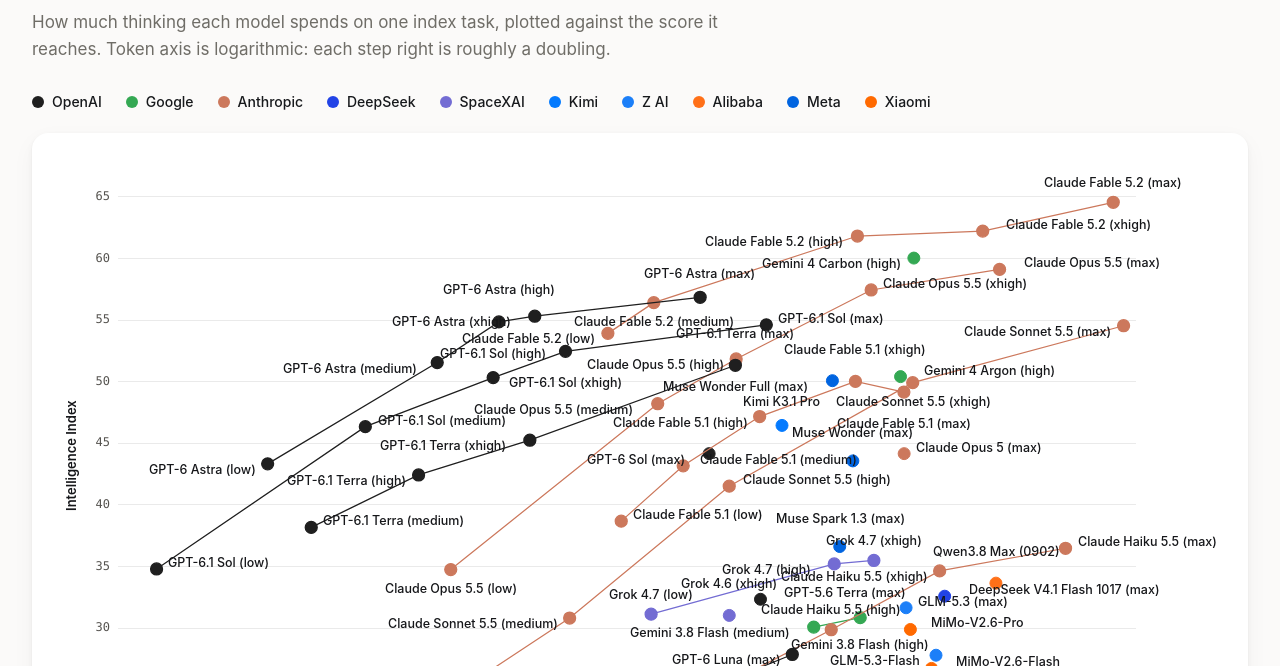
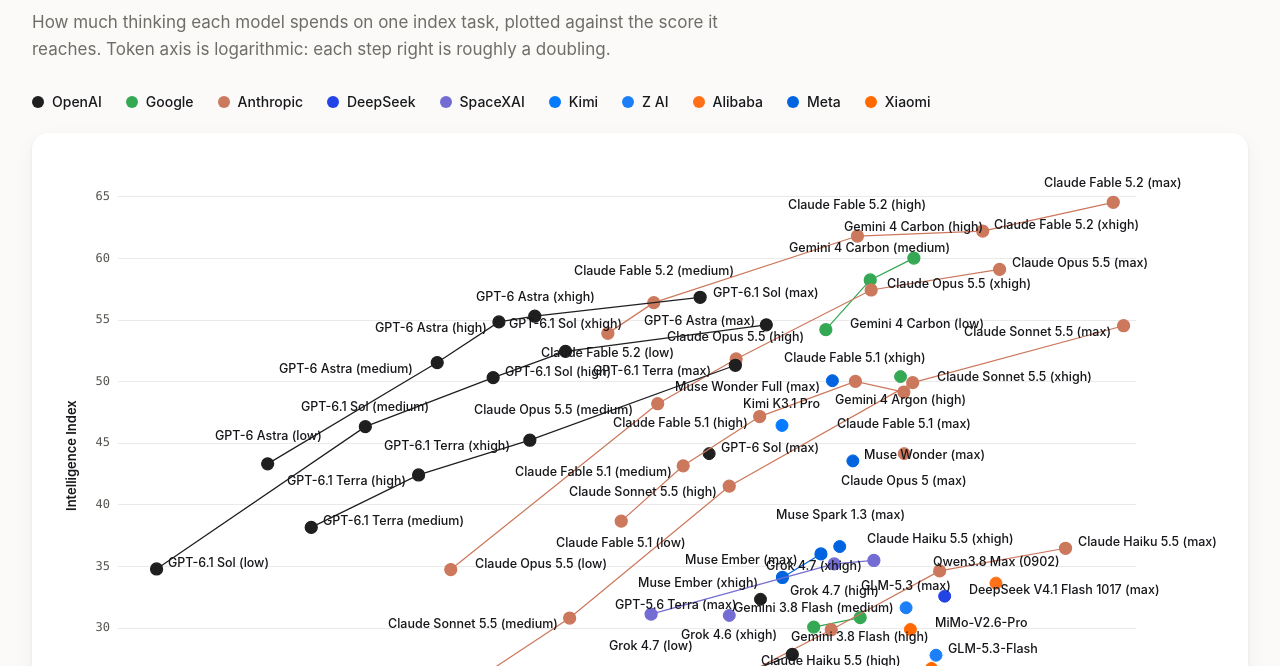
Before and after one commit to kevinlin/kevinlin.github.io, a plain HTML site: page artefacts/everything-llm/score-vs-output-tokens-per-task/index.html in a window 1280 px wide. Shown: the part 134-800 px from the top of the page. Drawn offline with Linux system fonts and the light colour scheme.

Commit message:
chore: sync artefacts

```diff
--- a/artefacts/everything-llm/score-vs-output-tokens-per-task/index.html
+++ b/artefacts/everything-llm/score-vs-output-tokens-per-task/index.html
@@ -368,7 +368,7 @@ td.num, th.num {
       </div>
     </details>
 
-    <p class="note">Source: <a href="https://artificialanalysis.ai/evaluations/artificial-analysis-intelligence-index">Artificial Analysis Intelligence Index</a> v5.0, retrieved 10 November 2026. Scores are not comparable with the v4.3.2 versions of this chart: v5.0 runs nine evaluations, dropping GDPval-AA, SciCode and long-context reasoning, replacing Humanity’s Last Exam and CritPt with HLE-Diamond and CritPt v2 (hard subset), and adding FrontierCode 2.0 and Terminal-Bench-Science 0.1. Most models score lower under v5.0 and spend roughly twice the tokens per task. Output tokens per task counts reasoning plus answer tokens. Connected points are the same model at different reasoning-effort settings. Use the legend to isolate a lab: hover to preview, click to keep it, click again to release. Several can be held at once. Models without a v5.0 score are left off until Artificial Analysis rescores them: all of Claude Sonnet 5 and GPT-5.6 Sol; GPT-6 Sol and Claude Opus 5 below max; Grok 4.6 at low, medium and high; GPT-5.6 Terra (high, xhigh) and GPT-5.6 Luna (xhigh); Claude Fable 5, Claude Opus 4.8, Muse Spark 1.2, Muse Spark 1.3 (xhigh), GLM-5.2, Kimi K3 and Qwen3.8 2.4T A95B. Gemini 3.8 Flash (low) has a v5.0 score and no published token measurement yet; GPT-5.5 Pro has neither.</p>
+    <p class="note">Source: <a href="https://artificialanalysis.ai/evaluations/artificial-analysis-intelligence-index">Artificial Analysis Intelligence Index</a> v5.0, retrieved 15 November 2026. Scores are not comparable with the v4.3.2 versions of this chart: v5.0 runs nine evaluations, dropping GDPval-AA, SciCode and long-context reasoning, replacing Humanity’s Last Exam and CritPt with HLE-Diamond and CritPt v2 (hard subset), and adding FrontierCode 2.0 and Terminal-Bench-Science 0.1. Most models score lower under v5.0 and spend roughly twice the tokens per task. Output tokens per task counts reasoning plus answer tokens. Connected points are the same model at different reasoning-effort settings. Use the legend to isolate a lab: hover to preview, click to keep it, click again to release. Several can be held at once. Models without a v5.0 score are left off until Artificial Analysis rescores them: all of Claude Sonnet 5 and GPT-5.6 Sol; GPT-6 Sol and Claude Opus 5 below max; Grok 4.6 at low, medium and high; GPT-5.6 Terra (high, xhigh) and GPT-5.6 Luna (xhigh); Claude Fable 5, Claude Opus 4.8, Muse Spark 1.2, Muse Spark 1.3 (xhigh), GLM-5.2, Kimi K3 and Qwen3.8 2.4T A95B. Gemini 3.8 Flash (low) has a v5.0 score and no published token measurement yet; GPT-5.5 Pro has neither.</p>
   </main>
 </div>
 
@@ -765,82 +765,88 @@ document.addEventListener('DOMContentLoaded', function () {
 
     families: [
       { name: 'GPT-6 Astra', provider: 'OpenAI', points: [
-          { x: 9126, y: 43.33, label: 'GPT-6 Astra (low)', al: 'left', ao: 8 },
-          { x: 18052, y: 51.55, label: 'GPT-6 Astra (medium)', al: 'left', ao: 16 },
-          { x: 23133, y: 54.85, label: 'GPT-6 Astra (high)', al: 'top', ao: 20 },
-          { x: 26724, y: 55.31, label: 'GPT-6 Astra (xhigh)', al: 'left', ao: 20 },
-          { x: 51973, y: 56.85, label: 'GPT-6 Astra (max)', al: 'top', ao: 12 } ] },
+          { x: 9126, y: 43.33, label: 'GPT-6 Astra (low)', al: 'top', ao: 16 },
+          { x: 18052, y: 51.55, label: 'GPT-6 Astra (medium)', al: 'left', ao: 20 },
+          { x: 23133, y: 54.85, label: 'GPT-6 Astra (high)', al: 'left', ao: 8 },
+          { x: 26724, y: 55.31, label: 'GPT-6 Astra (xhigh)', al: 'top', ao: 8 },
+          { x: 51973, y: 56.85, label: 'GPT-6 Astra (max)', al: 'bottom', ao: 12 } ] },
       { name: 'GPT-6.1 Sol', provider: 'OpenAI', points: [
           { x: 5838, y: 34.80, label: 'GPT-6.1 Sol (low)', al: 'right', ao: 8 },
-          { x: 13518, y: 46.35, label: 'GPT-6.1 Sol (medium)', al: 'right', ao: 8 },
-          { x: 22606, y: 50.33, label: 'GPT-6.1 Sol (high)', al: 'top', ao: 12 },
-          { x: 30241, y: 52.46, label: 'GPT-6.1 Sol (xhigh)', al: 'bottom', ao: 20 },
-          { x: 67824, y: 54.61, label: 'GPT-6.1 Sol (max)', al: 'right', ao: 8 } ] },
+          { x: 13518, y: 46.35, label: 'GPT-6.1 Sol (medium)', al: 'top', ao: 8 },
+          { x: 22606, y: 50.33, label: 'GPT-6.1 Sol (high)', al: 'right', ao: 8 },
+          { x: 30241, y: 52.46, label: 'GPT-6.1 Sol (xhigh)', al: 'top', ao: 16 },
+          { x: 67824, y: 54.61, label: 'GPT-6.1 Sol (max)', al: 'top', ao: 20 } ] },
       { name: 'GPT-6.1 Terra', provider: 'OpenAI', points: [
           { x: 10875, y: 38.17, label: 'GPT-6.1 Terra (medium)', al: 'right', ao: 8 },
           { x: 16746, y: 42.43, label: 'GPT-6.1 Terra (high)', al: 'left', ao: 8 },
-          { x: 26200, y: 45.25, label: 'GPT-6.1 Terra (xhigh)', al: 'left', ao: 20 },
-          { x: 59883, y: 51.33, label: 'GPT-6.1 Terra (max)', al: 'top', ao: 20 } ] },
+          { x: 26200, y: 45.25, label: 'GPT-6.1 Terra (xhigh)', al: 'left', ao: 16 },
+          { x: 59883, y: 51.33, label: 'GPT-6.1 Terra (max)', al: 'left', ao: 20 } ] },
       { name: 'GPT-6 Luna', provider: 'OpenAI', points: [
-          { x: 43893, y: 23.45, label: 'GPT-6 Luna (xhigh)', al: 'left', ao: 20 },
-          { x: 75296, y: 27.86, label: 'GPT-6 Luna (max)', al: 'left', ao: 8 } ] },
+          { x: 43893, y: 23.45, label: 'GPT-6 Luna (xhigh)', al: 'bottom', ao: 8 },
+          { x: 75296, y: 27.86, label: 'GPT-6 Luna (max)', al: 'bottom', ao: 16 } ] },
       { name: 'Claude Opus 5.5', provider: 'Anthropic', points: [
-          { x: 19060, y: 34.75, label: 'Claude Opus 5.5 (low)', tableLabel: 'Claude Opus 5.5 (low with fallback)', al: 'bottom', ao: 8 },
+          { x: 19060, y: 34.75, label: 'Claude Opus 5.5 (low)', tableLabel: 'Claude Opus 5.5 (low with fallback)', al: 'right', ao: 20 },
           { x: 43817, y: 48.21, label: 'Claude Opus 5.5 (medium)', tableLabel: 'Claude Opus 5.5 (medium with fallback)', al: 'left', ao: 20 },
-          { x: 60071, y: 51.84, label: 'Claude Opus 5.5 (high)', tableLabel: 'Claude Opus 5.5 (high with fallback)', al: 'left', ao: 8 },
-          { x: 103395, y: 57.44, label: 'Claude Opus 5.5 (xhigh)', tableLabel: 'Claude Opus 5.5 (xhigh with fallback)', al: 'right', ao: 8 },
-          { x: 173313, y: 59.11, label: 'Claude Opus 5.5 (max)', tableLabel: 'Claude Opus 5.5 (max with fallback)', al: 'right', ao: 20 } ] },
+          { x: 60071, y: 51.84, label: 'Claude Opus 5.5 (high)', tableLabel: 'Claude Opus 5.5 (high with fallback)', al: 'top', ao: 10 },
+          { x: 103395, y: 57.44, label: 'Claude Opus 5.5 (xhigh)', tableLabel: 'Claude Opus 5.5 (xhigh with fallback)', al: 'right', ao: 12 },
+          { x: 173313, y: 59.11, label: 'Claude Opus 5.5 (max)', tableLabel: 'Claude Opus 5.5 (max with fallback)', al: 'right', ao: 8 } ] },
       { name: 'Claude Fable 5.2', provider: 'Anthropic', points: [
-          { x: 35860, y: 53.92, label: 'Claude Fable 5.2 (low)', tableLabel: 'Claude Fable 5.2 (low with fallback)', al: 'left', ao: 8 },
-          { x: 43131, y: 56.41, label: 'Claude Fable 5.2 (medium)', tableLabel: 'Claude Fable 5.2 (medium with fallback)', al: 'bottom', ao: 8 },
-          { x: 97841, y: 61.82, label: 'Claude Fable 5.2 (high)', tableLabel: 'Claude Fable 5.2 (high with fallback)', al: 'left', ao: 10 },
-          { x: 161944, y: 62.22, label: 'Claude Fable 5.2 (xhigh)', tableLabel: 'Claude Fable 5.2 (xhigh with fallback)', al: 'right', ao: 20 },
+          { x: 35860, y: 53.92, label: 'Claude Fable 5.2 (low)', tableLabel: 'Claude Fable 5.2 (low with fallback)', al: 'bottom', ao: 8 },
+          { x: 43131, y: 56.41, label: 'Claude Fable 5.2 (medium)', tableLabel: 'Claude Fable 5.2 (medium with fallback)', al: 'top', ao: 20 },
+          { x: 97841, y: 61.82, label: 'Claude Fable 5.2 (high)', tableLabel: 'Claude Fable 5.2 (high with fallback)', al: 'top', ao: 20 },
+          { x: 161944, y: 62.22, label: 'Claude Fable 5.2 (xhigh)', tableLabel: 'Claude Fable 5.2 (xhigh with fallback)', al: 'right', ao: 8 },
           { x: 273776, y: 64.56, label: 'Claude Fable 5.2 (max)', tableLabel: 'Claude Fable 5.2 (max with fallback)', al: 'top', ao: 8 } ] },
       { name: 'Claude Fable 5.1', provider: 'Anthropic', points: [
-          { x: 37837, y: 38.68, label: 'Claude Fable 5.1 (low)', tableLabel: 'Claude Fable 5.1 (low with fallback)', al: 'right', ao: 8 },
-          { x: 48545, y: 43.17, label: 'Claude Fable 5.1 (medium)', tableLabel: 'Claude Fable 5.1 (medium with fallback)', al: 'right', ao: 12 },
+          { x: 37837, y: 38.68, label: 'Claude Fable 5.1 (low)', tableLabel: 'Claude Fable 5.1 (low with fallback)', al: 'bottom', ao: 10 },
+          { x: 48545, y: 43.17, label: 'Claude Fable 5.1 (medium)', tableLabel: 'Claude Fable 5.1 (medium with fallback)', al: 'left', ao: 8 },
           { x: 66031, y: 47.17, label: 'Claude Fable 5.1 (high)', tableLabel: 'Claude Fable 5.1 (high with fallback)', al: 'left', ao: 8 },
-          { x: 97059, y: 50.02, label: 'Claude Fable 5.1 (xhigh)', tableLabel: 'Claude Fable 5.1 (xhigh with fallback)', al: 'top', ao: 20 },
+          { x: 97059, y: 50.02, label: 'Claude Fable 5.1 (xhigh)', tableLabel: 'Claude Fable 5.1 (xhigh with fallback)', al: 'top', ao: 12 },
           { x: 117941, y: 49.16, label: 'Claude Fable 5.1 (max)', tableLabel: 'Claude Fable 5.1 (max with fallback)', al: 'bottom', ao: 20 } ] },
       { name: 'Claude Sonnet 5.5', provider: 'Anthropic', points: [
-          { x: 20856, y: 25.65, label: 'Claude Sonnet 5.5 (low)', tableLabel: 'Claude Sonnet 5.5 (low with fallback)', al: 'right', ao: 8 },
+          { x: 20856, y: 25.65, label: 'Claude Sonnet 5.5 (low)', tableLabel: 'Claude Sonnet 5.5 (low with fallback)', al: 'bottom', ao: 8 },
           { x: 30746, y: 30.82, label: 'Claude Sonnet 5.5 (medium)', tableLabel: 'Claude Sonnet 5.5 (medium with fallback)', al: 'left', ao: 8 },
-          { x: 58421, y: 41.52, label: 'Claude Sonnet 5.5 (high)', tableLabel: 'Claude Sonnet 5.5 (high with fallback)', al: 'right', ao: 10 },
-          { x: 122205, y: 49.92, label: 'Claude Sonnet 5.5 (xhigh)', tableLabel: 'Claude Sonnet 5.5 (xhigh with fallback)', al: 'bottom', ao: 8 },
+          { x: 58421, y: 41.52, label: 'Claude Sonnet 5.5 (high)', tableLabel: 'Claude Sonnet 5.5 (high with fallback)', al: 'left', ao: 8 },
+          { x: 122205, y: 49.92, label: 'Claude Sonnet 5.5 (xhigh)', tableLabel: 'Claude Sonnet 5.5 (xhigh with fallback)', al: 'right', ao: 20 },
           { x: 285387, y: 54.54, label: 'Claude Sonnet 5.5 (max)', tableLabel: 'Claude Sonnet 5.5 (max with fallback)', al: 'left', ao: 8 } ] },
       { name: 'Claude Haiku 5.5', provider: 'Anthropic', points: [
-          { x: 53335, y: 24.60, label: 'Claude Haiku 5.5 (medium)', al: 'top', ao: 8 },
-          { x: 88064, y: 29.87, label: 'Claude Haiku 5.5 (high)', al: 'top', ao: 8 },
-          { x: 136177, y: 34.64, label: 'Claude Haiku 5.5 (xhigh)', al: 'left', ao: 8 },
+          { x: 53335, y: 24.60, label: 'Claude Haiku 5.5 (medium)', al: 'left', ao: 20 },
+          { x: 88064, y: 29.87, label: 'Claude Haiku 5.5 (high)', al: 'bottom', ao: 20 },
+          { x: 136177, y: 34.64, label: 'Claude Haiku 5.5 (xhigh)', al: 'top', ao: 20 },
           { x: 225966, y: 36.48, label: 'Claude Haiku 5.5 (max)', al: 'right', ao: 8 } ] },
       { name: 'Grok 4.7', provider: 'SpaceXAI', points: [
-          { x: 42670, y: 31.13, label: 'Grok 4.7 (low)', al: 'top', ao: 8 },
-          { x: 89127, y: 35.21, label: 'Grok 4.7 (high)', al: 'left', ao: 20 },
-          { x: 104531, y: 35.49, label: 'Grok 4.7 (xhigh)', al: 'top', ao: 8 } ] },
+          { x: 42670, y: 31.13, label: 'Grok 4.7 (low)', al: 'bottom', ao: 20 },
+          { x: 89127, y: 35.21, label: 'Grok 4.7 (high)', al: 'bottom', ao: 16 },
+          { x: 104531, y: 35.49, label: 'Grok 4.7 (xhigh)', al: 'left', ao: 8 } ] },
+      { name: 'Gemini 4 Carbon', provider: 'Google', points: [
+          { x: 86165, y: 54.22, label: 'Gemini 4 Carbon (low)', al: 'right', ao: 20 },
+          { x: 103012, y: 58.26, label: 'Gemini 4 Carbon (medium)', al: 'top', ao: 20 },
+          { x: 122768, y: 60.03, label: 'Gemini 4 Carbon (high)', al: 'top', ao: 20 } ] },
+      { name: 'Muse Ember', provider: 'Meta', points: [
+          { x: 72365, y: 34.11, label: 'Muse Ember (xhigh)', al: 'left', ao: 20 },
+          { x: 84482, y: 36.02, label: 'Muse Ember (max)', al: 'left', ao: 20 } ] },
       { name: 'Gemini 3.8 Flash', provider: 'Google', points: [
-          { x: 82068, y: 30.08, label: 'Gemini 3.8 Flash (medium)', al: 'left', ao: 20 },
-          { x: 98940, y: 30.85, label: 'Gemini 3.8 Flash (high)', al: 'bottom', ao: 16 } ] }
+          { x: 82068, y: 30.08, label: 'Gemini 3.8 Flash (medium)', al: 'top', ao: 8 },
+          { x: 98940, y: 30.85, label: 'Gemini 3.8 Flash (high)', al: 'bottom', ao: 8 } ] }
     ],
 
     singles: [
       { x: 98733, y: 23.06, label: 'DeepSeek V4 Pro 0813 (max)', provider: 'DeepSeek', al: 'right', ao: 8 },
       { x: 138962, y: 32.59, label: 'DeepSeek V4.1 Flash 1017 (max)', provider: 'DeepSeek', al: 'right', ao: 20 },
-      { x: 122768, y: 60.03, label: 'Gemini 4 Carbon (high)', provider: 'Google', al: 'left', ao: 8 },
-      { x: 116368, y: 50.41, label: 'Gemini 4 Argon (high)', provider: 'Google', al: 'right', ao: 20 },
-      { x: 72239, y: 46.45, label: 'Kimi K3.1 Pro', provider: 'Kimi', al: 'top', ao: 12 },
-      { x: 118987, y: 31.65, label: 'GLM-5.3 (max)', provider: 'Z AI', al: 'right', ao: 8 },
-      { x: 134205, y: 27.80, label: 'GLM-5.3-Flash', provider: 'Z AI', al: 'left', ao: 12 },
-      { x: 170794, y: 33.65, label: 'Qwen3.8 Max (0902)', provider: 'Alibaba', al: 'top', ao: 20 },
-      { x: 91114, y: 36.62, label: 'Muse Spark 1.3 (max)', provider: 'Meta', al: 'top', ao: 16 },
-      { x: 96063, y: 43.57, label: 'Muse Wonder (max)', provider: 'Meta', al: 'top', ao: 16 },
-      { x: 88476, y: 50.08, label: 'Muse Wonder Full (max)', provider: 'Meta', al: 'left', ao: 20 },
-      { x: 53890, y: 44.16, label: 'GPT-6 Sol (max)', provider: 'OpenAI', al: 'left', ao: 20 },
-      { x: 66249, y: 32.34, label: 'GPT-5.6 Terra (max)', provider: 'OpenAI', al: 'right', ao: 20 },
+      { x: 116368, y: 50.41, label: 'Gemini 4 Argon (high)', provider: 'Google', al: 'bottom', ao: 12 },
+      { x: 72239, y: 46.45, label: 'Kimi K3.1 Pro', provider: 'Kimi', al: 'top', ao: 10 },
+      { x: 118987, y: 31.65, label: 'GLM-5.3 (max)', provider: 'Z AI', al: 'top', ao: 10 },
+      { x: 134205, y: 27.80, label: 'GLM-5.3-Flash', provider: 'Z AI', al: 'right', ao: 8 },
+      { x: 170794, y: 33.65, label: 'Qwen3.8 Max (0902)', provider: 'Alibaba', al: 'top', ao: 10 },
+      { x: 91114, y: 36.62, label: 'Muse Spark 1.3 (max)', provider: 'Meta', al: 'top', ao: 20 },
+      { x: 96063, y: 43.57, label: 'Muse Wonder (max)', provider: 'Meta', al: 'right', ao: 8 },
+      { x: 88476, y: 50.08, label: 'Muse Wonder Full (max)', provider: 'Meta', al: 'left', ao: 8 },
+      { x: 53890, y: 44.16, label: 'GPT-6 Sol (max)', provider: 'OpenAI', al: 'right', ao: 8 },
+      { x: 66249, y: 32.34, label: 'GPT-5.6 Terra (max)', provider: 'OpenAI', al: 'left', ao: 20 },
       { x: 59003, y: 23.79, label: 'GPT-5.6 Luna (max)', provider: 'OpenAI', al: 'right', ao: 8 },
-      { x: 118068, y: 44.16, label: 'Claude Opus 5 (max)', provider: 'Anthropic', al: 'right', ao: 8 },
-      { x: 58431, y: 31.03, label: 'Grok 4.6 (xhigh)', provider: 'SpaceXAI', al: 'top', ao: 20 },
-      { x: 121073, y: 29.89, label: 'MiMo-V2.6-Pro', provider: 'Xiaomi', al: 'right', ao: 16 },
-      { x: 131806, y: 26.73, label: 'MiMo-V2.6-Flash', provider: 'Xiaomi', al: 'right', ao: 20 }
+      { x: 118068, y: 44.16, label: 'Claude Opus 5 (max)', provider: 'Anthropic', al: 'bottom', ao: 16 },
+      { x: 58431, y: 31.03, label: 'Grok 4.6 (xhigh)', provider: 'SpaceXAI', al: 'bottom', ao: 8 },
+      { x: 121073, y: 29.89, label: 'MiMo-V2.6-Pro', provider: 'Xiaomi', al: 'right', ao: 20 },
+      { x: 131806, y: 26.73, label: 'MiMo-V2.6-Flash', provider: 'Xiaomi', al: 'bottom', ao: 8 }
     ],
 
     x: {
```
Also changed, not shown: artefacts/everything-llm/score-vs-cost-per-task/index.html (+63 -54 lines), artefacts/index.html (+1 -1 lines), artefacts/manifest.json.
